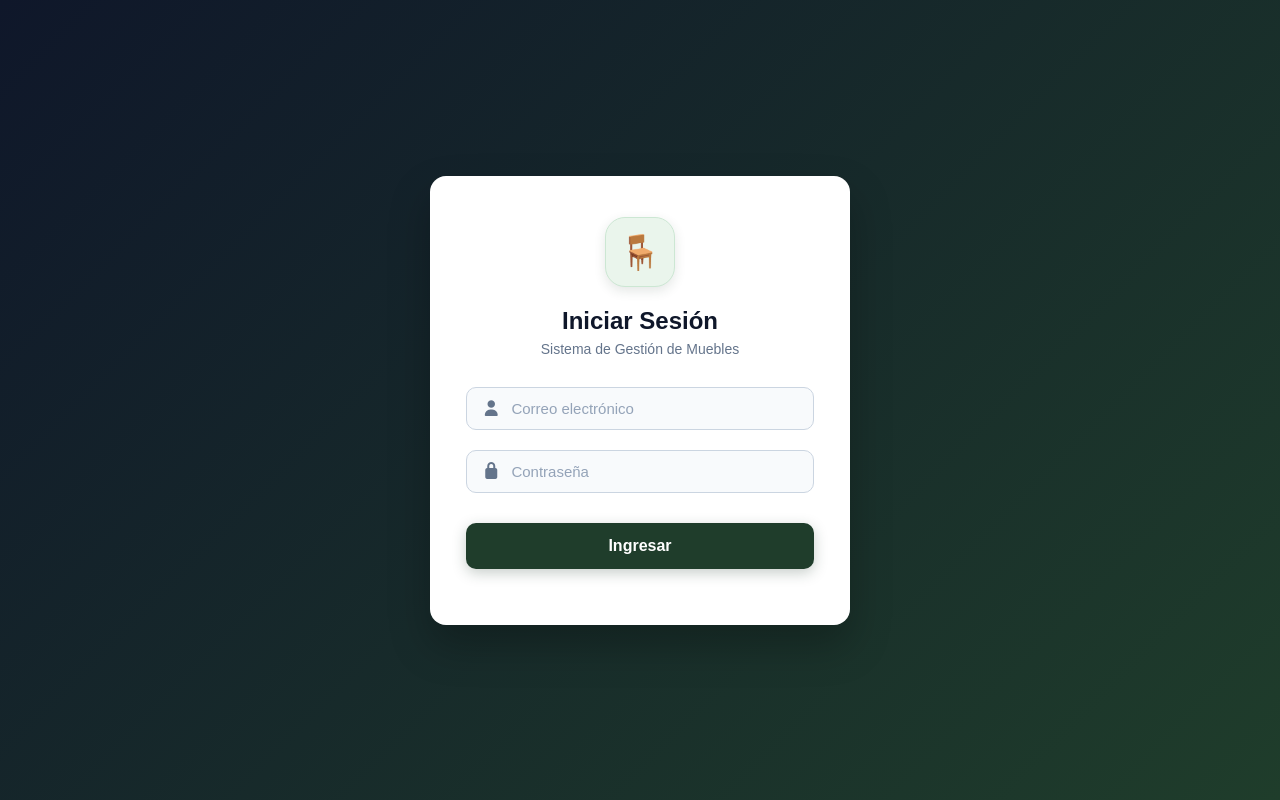
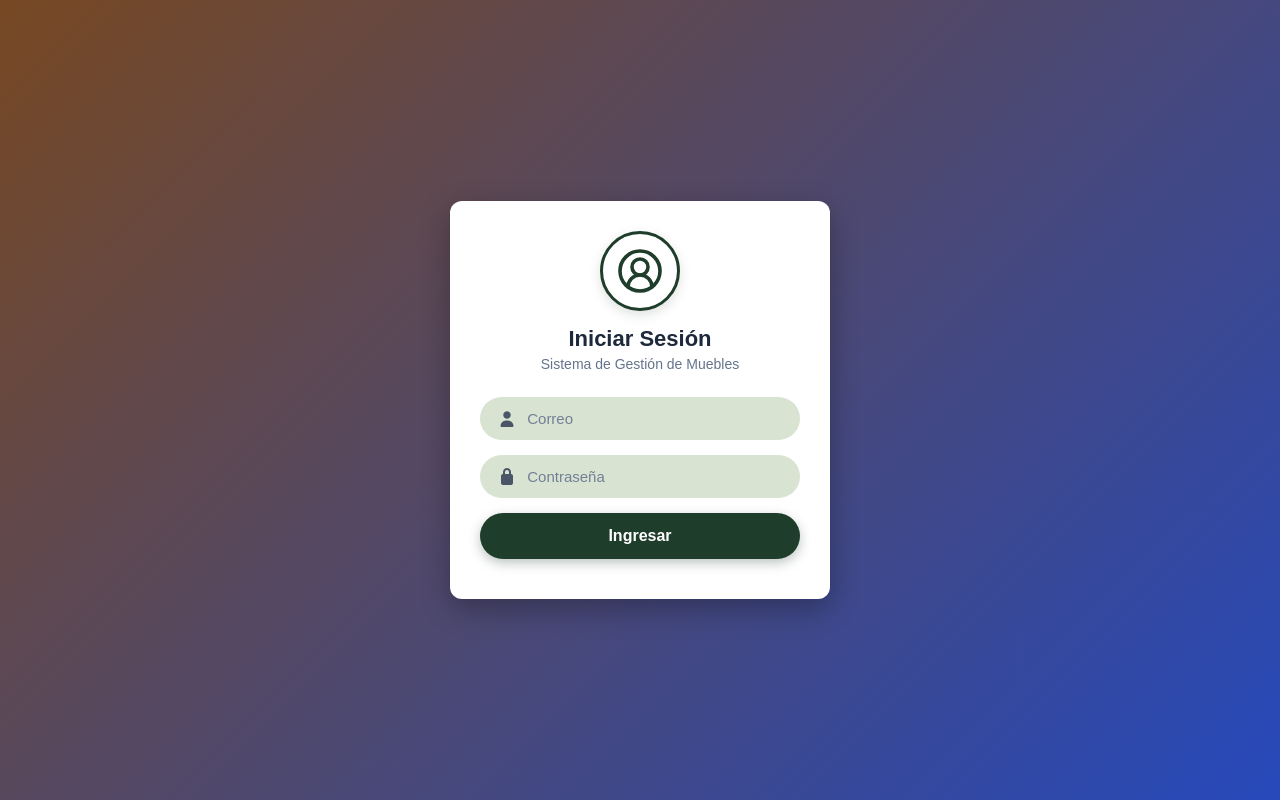
Before and after one commit to wilmerpvl/TESIS, a React (Vite) app in the folder frontend-react/: page /login in a window 1280 px wide. Built offline with nearby package versions, Linux system fonts and the light colour scheme.

Commit message:
Mejora Visual
Mejora Visual del login

```diff
--- a/frontend-react/src/css/login.css
+++ b/frontend-react/src/css/login.css
@@ -4,71 +4,69 @@
     display: flex;
     justify-content: center;
     align-items: center;
-    background: linear-gradient(135deg, #0f172a 0%, #1F3D2B 100%);
+    background: linear-gradient(135deg, #774822, #2649bb);
     padding: 20px;
 }
 
 .login-box {
-    width: 100%;
-    max-width: 420px;
+    width: 380px;
     background: #ffffff;
-    border-radius: 16px;
+    border-radius: 12px;
     overflow: hidden;
-    box-shadow: 0 20px 40px rgba(0, 0, 0, 0.25);
-    border: 1px solid rgba(255, 255, 255, 0.1);
+    box-shadow: 0 10px 30px rgba(0, 0, 0, 0.3);
 }
 
 .login-content {
-    padding: 40px 35px;
+    padding: 30px;
     text-align: center;
 }
 
-.login-logo-box {
-    width: 70px;
-    height: 70px;
-    background: #eaf5ec;
-    border-radius: 20px;
+.login-user-avatar {
+    width: 80px;
+    height: 80px;
+    border-radius: 50%;
+    background: #ffffff;
+    border: 3px solid #1F3D2B;
     display: flex;
     align-items: center;
     justify-content: center;
-    margin: 0 auto 20px auto;
-    font-size: 34px;
-    box-shadow: 0 4px 12px rgba(31, 61, 43, 0.12);
-    border: 1px solid #cce7d3;
+    margin: 0 auto 15px auto;
+    color: #1F3D2B;
+    box-shadow: 0 4px 12px rgba(31, 61, 43, 0.15);
 }
 
 .login-content h2 {
-    color: #0f172a;
-    font-size: 24px;
+    color: #1e293b;
+    font-size: 22px;
     font-weight: 700;
-    margin-bottom: 6px;
+    margin-bottom: 4px;
 }
 
 .login-subtitle {
     color: #64748b;
     font-size: 14px;
-    margin-bottom: 30px;
+    margin-bottom: 25px;
 }
 
 .input-group {
     display: flex;
     align-items: center;
-    background: #f8fafc;
-    border: 1px solid #cbd5e1;
-    border-radius: 10px;
-    margin-bottom: 20px;
-    padding: 12px 16px;
-    transition: all 0.25s ease;
+    background: #d8e3d2;
+    border-radius: 25px;
+    margin-bottom: 15px;
+    padding: 12px 18px;
+    border: 1px solid transparent;
+    transition: all 0.2s ease;
 }
 
 .input-group:focus-within {
     border-color: #1F3D2B;
-    background: #ffffff;
-    box-shadow: 0 0 0 3.5px rgba(31, 61, 43, 0.12);
+    background: #eaf5ec;
+    box-shadow: 0 0 0 3px rgba(31, 61, 43, 0.15);
 }
 
 .input-group i {
-    color: #64748b;
+    color: #4a5568;
     font-size: 16px;
     margin-right: 12px;
     width: 18px;
@@ -85,29 +83,30 @@
 }
 
 .input-group input::placeholder {
-    color: #94a3b8;
+    color: #718096;
 }
 
 .login-btn {
-    width: 100%;
-    padding: 14px;
-    background: #1F3D2B;
-    color: #ffffff;
-    border: none;
-    border-radius: 10px;
-    font-size: 16px;
-    font-weight: 700;
-    cursor: pointer;
-    margin-top: 10px;
-    margin-bottom: 15px;
-    box-shadow: 0 4px 14px rgba(31, 61, 43, 0.25);
-    transition: all 0.2s ease;
+    width: 100% !important;
+    padding: 14px !important;
+    background-color: #1F3D2B !important;
+    color: #ffffff !important;
+    border: none !important;
+    border-radius: 25px !important;
+    font-size: 16px !important;
+    font-weight: 700 !important;
+    cursor: pointer !important;
+    margin-top: 15px !important;
+    margin-bottom: 10px !important;
+    box-shadow: 0 4px 12px rgba(31, 61, 43, 0.3) !important;
+    transition: all 0.2s ease !important;
+    display: block !important;
 }
 
 .login-btn:hover {
-    background: #173022;
+    background-color: #173022 !important;
     transform: translateY(-1px);
-    box-shadow: 0 6px 18px rgba(31, 61, 43, 0.35);
+    box-shadow: 0 6px 16px rgba(31, 61, 43, 0.4) !important;
 }
 
 .login-btn:active {
@@ -119,5 +118,4 @@
     font-size: 13px;
     font-weight: 600;
     margin-top: 12px;
-    min-height: 20px;
 }
--- a/frontend-react/src/pages/login.jsx
+++ b/frontend-react/src/pages/login.jsx
@@ -7,7 +7,6 @@ import "../css/style.css";
 import "../css/login.css";
 
 function Login() {
-
     const navigate = useNavigate();
     const { loginUser } = useAuth();
 
@@ -16,9 +15,7 @@ function Login() {
     const [error, setError] = useState("");
 
     const login = async () => {
-
         try {
-
             const res = await api.post("/login", {
                 email,
                 password
@@ -32,25 +29,34 @@ function Login() {
             };
 
             loginUser(userData);
-
             navigate("/");
-
         } catch (err) {
-
             setError(
                 err.response?.data?.mensaje || "Error al conectar con el servidor"
             );
-
         }
-
     };
 
     return (
         <div className="overlay">
             <div className="login-box">
                 <div className="login-content">
-                    <div className="login-logo-box">
-                        <span className="login-logo-icon">🪑</span>
+                    {/* Icono vectorial de inicio de sesión de usuario en círculo */}
+                    <div className="login-user-avatar">
+                        <svg
+                            viewBox="0 0 24 24"
+                            width="48"
+                            height="48"
+                            fill="none"
+                            stroke="currentColor"
+                            strokeWidth="1.8"
+                            strokeLinecap="round"
+                            strokeLinejoin="round"
+                        >
+                            <path d="M18 20a6 6 0 0 0-12 0" />
+                            <circle cx="12" cy="10" r="4" />
+                            <circle cx="12" cy="12" r="10" />
+                        </svg>
                     </div>
 
                     <h2>Iniciar Sesión</h2>
@@ -62,7 +68,7 @@ function Login() {
                         <i className="fa fa-user"></i>
                         <input
                             type="email"
-                            placeholder="Correo electrónico"
+                            placeholder="Correo"
                             value={email}
                             onChange={(e) => setEmail(e.target.value)}
                             onKeyDown={(e) => e.key === "Enter" && login()}
@@ -80,7 +86,25 @@ function Login() {
                         />
                     </div>
 
-                    <button className="login-btn" onClick={login}>
+                    <button
+                        type="button"
+                        className="login-btn"
+                        onClick={login}
+                        style={{
+                            width: "100%",
+                            padding: "14px",
+                            backgroundColor: "#1F3D2B",
+                            color: "#ffffff",
+                            border: "none",
+                            borderRadius: "25px",
+                            fontSize: "16px",
+                            fontWeight: "bold",
+                            cursor: "pointer",
+                            boxShadow: "0 4px 12px rgba(31, 61, 43, 0.3)",
+                            marginTop: "15px",
+                            marginBottom: "10px"
+                        }}
+                    >
                         Ingresar
                     </button>
 
@@ -93,7 +117,6 @@ function Login() {
             </div>
         </div>
     );
-
 }
 
 export default Login;
```
